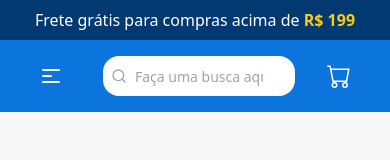
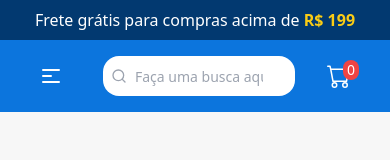
Before and after one commit to WenerRodrigo/market-react, a React (Vite) app: page / in a window 390 px wide. Shown: the top 160 px of the page. Built offline with nearby package versions, Linux system fonts and the light colour scheme.

Commit message:
chore: fix cart

```diff
--- a/src/components/cart/index.tsx
+++ b/src/components/cart/index.tsx
@@ -22,14 +22,11 @@ const Cart = () => {
   const closeMenu = () => {
     setIsMenuOpen(false);
   };
-
   return (
     <div className="flex items-center justify-between cursor-pointer ml-2 relative">
       <div className="flex items-center relative" onClick={toggleMenu}>
         <BsCart className="flex items-center justify-center text-2xl text-white font-bold" />
-        {!isMobile && (
-          <span className="text-sm text-white absolute -top-1 -right-2 bg-red-500 px-1 rounded-full">0</span>
-        )}
+        <span className="text-sm text-white absolute -top-1 -right-2 bg-red-500 px-1 rounded-full">0</span>
       </div>
       {isMenuOpen && (
         <div className={`absolute ${isMobile ? 'top-full' : 'top-0'} -mt-1 ${isMobile ? 'w-full max-h-screen overflow-y-scroll' : ''}`}>
```
